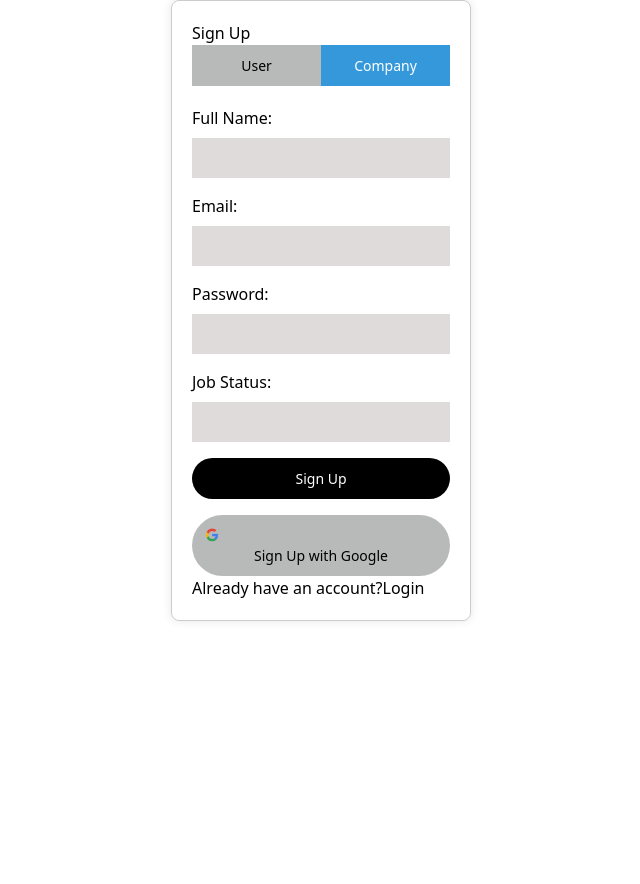
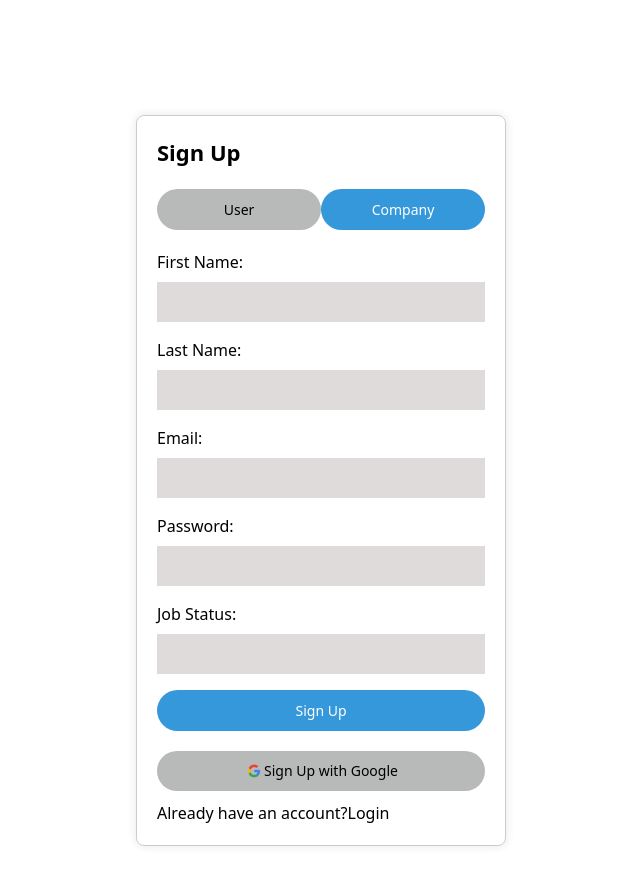
Before and after one commit to yasiru-vk-721/SE69_CareerPulse, a React (Vite) app in the folder Career-Pulse/: page /signup in a window 1280 px wide. Shown: the top 884 px of the page, without its empty margins (319-959 px from the left). Before the commit the page ends 800 px from the top, so only its background shows below. Built offline with nearby package versions, Linux system fonts and the light colour scheme.

Commit message:
change some css in forms and add login wallpaper

```diff
--- a/Career-Pulse/src/pages/Signup.jsx
+++ b/Career-Pulse/src/pages/Signup.jsx
@@ -5,7 +5,8 @@ import image from '../images/Google_Icon1.png'
 
 function Signup({ switchForm }) {
     const [formData, setFormData] = useState({
-        fullName: '',
+        firstName: '',
+        lastName: '',
         email: '',
         password: '',
         jobStatus: '',
@@ -35,8 +36,11 @@ function Signup({ switchForm }) {
 
         // Validate the form
         const newErrors = {};
-        if (!formData.fullName.trim() && switchForm !== 'user') {
-          newErrors.fullName = '*Full Name is required';
+        if (!formData.firstName.trim() && switchForm !== 'user') {
+          newErrors.firstName = '*First Name is required';
+        }
+        if (!formData.lastName.trim()) {
+          newErrors.lastName = '*Last Name is required';
         }
 
         if (!formData.email.trim()) {
@@ -75,15 +79,25 @@ function Signup({ switchForm }) {
           </button>
           <button type="button" onClick={() => switchForm('company')}>Company</button>
         </div>
-        <label htmlFor="fullName">Full Name:</label>
+        <label htmlFor="firstName">First Name:</label>
         <input
           type="text"
-          id="fullName"
-          name="fullName"
-          value={formData.fullName}
+          id="firstName"
+          name="firstName"
+          value={formData.firstName}
           onChange={handleChange}
         />
-        {errors.fullName && <p className="error">{errors.fullName}</p>}
+        {errors.firstName && <p className="error">{errors.firstName}</p>}
+
+        <label htmlFor="lastName">Last Name:</label>
+        <input
+          type="text"
+          id="lastName"
+          name="lastName"
+          value={formData.lastName}
+          onChange={handleChange}
+        />
+        {errors.lastName && <p className="error">{errors.lastName}</p>}
 
         <label htmlFor="email">Email:</label>
         <input
--- a/Career-Pulse/src/pages/Signup_Login.css
+++ b/Career-Pulse/src/pages/Signup_Login.css
@@ -3,12 +3,20 @@
     display: flex;
     flex-direction: column;
     align-items: center;
-    height: 100vh;
+    height: 120vh;
+    justify-content: center;
+  }
+  h2{
+    font-size: 22px;
+    font-weight: bold;
+    padding-bottom: 20px;
+
   }
 
   .switch-buttons {
     display: flex;
     margin-bottom: 20px;
+    overflow: auto;
   }
 
   .switch-buttons button {
@@ -19,6 +27,7 @@
     background-color: #3498db;
     color: #fff;
     font-size: 14px;
+    border-radius: 50px;
   }
 
   .switch-buttons button:hover {
@@ -31,11 +40,15 @@
   }
 
   .signup-form {
-    width: 300px;
+    width: 370px;
     padding: 20px;
     border: 1px solid #ccc;
     border-radius: 8px;
     box-shadow: 0 0 10px rgba(0, 0, 0, 0.1);
+    flex-direction: column;
+    align-items: center;
+
+
   }
   .signup-form-container {
     display: flex;
@@ -69,43 +82,55 @@
     button.submitbutton{
     width: 100%;
     padding: 10px;
-    background-color: black;
+    background-color: #3498db;
     color: #fff;
     border: none;
     border-radius: 50px;
     cursor: pointer;
     margin-right: 8px;
+
   }
 
   button:hover {
     background-color: #2980b9;
   }
   .google-signin-container {
-    margin-top: 16px;
+    margin-top: 20px;
   }
 
   .google-signin-button {
+    display: flex;
+    align-items: center;
+    justify-content: center;
     width: 100%;
-    padding: 10px;
+    height: 40px;
     background-color: #b8b9b9;
     color: black;
     border: none;
     border-radius: 50px;
     cursor: pointer;
+    text-align: center;
+
+
   }
   .google-signin-icon {
     width: 20px;
     height: 20px;
-    margin-right: 10px;
+
+
 
   }
 
   .google-signin-button:hover {
     background-color: #acacac;
   }
+  p{
+    padding-top: 10px;
+  }
 
   @media screen and (max-width: 786px) {
     .signup-form {
       width: 80%;
     }
+
   }
```
Also changed, not shown: Career-Pulse/src/images/login.jpg (added).
